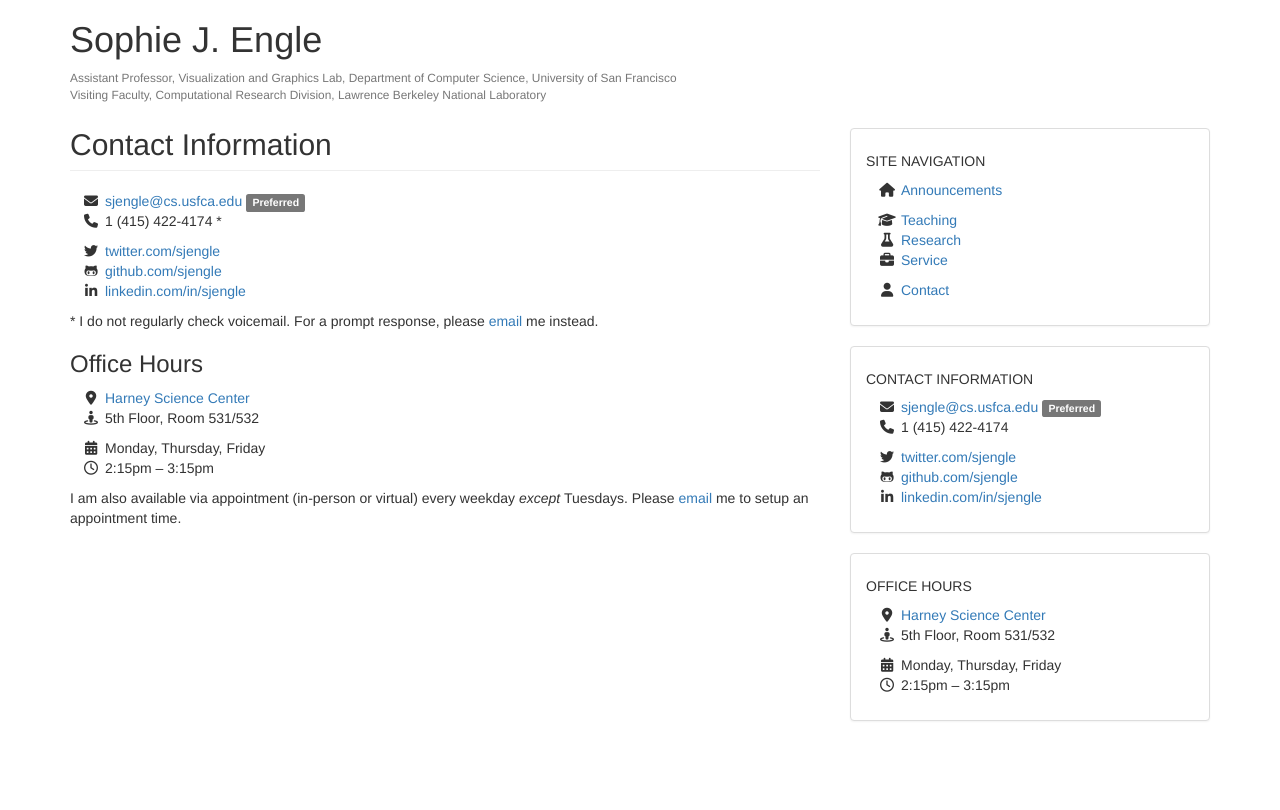
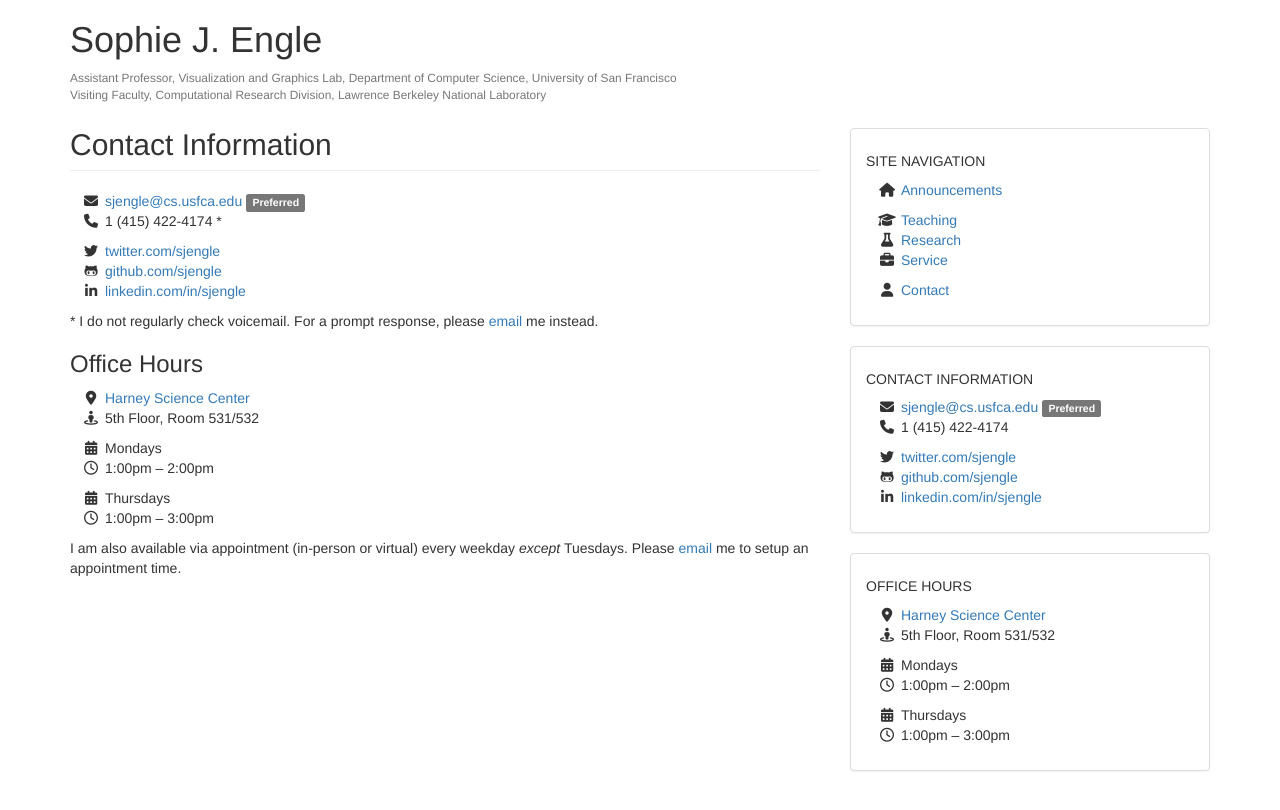
Before and after one commit to sjengle/sjengle.github.io, a Jekyll site: the page built from contact.html, in a window 1280 px wide. Shown: the top 810 px of the page. Built offline with Jekyll 4.4.1, drawn with Linux system fonts in a browser that asks for light colours; nearby versions of some CDN libraries.

Commit message:
Updating office hours.

```diff
--- a/_layouts/default.html
+++ b/_layouts/default.html
@@ -117,8 +117,13 @@
             </ul>
 
             <ul class="fa-ul">
-              <li><i class="fa-li fa fa-calendar"></i> Monday, Thursday, Friday</li>
-              <li><i class="fa-li fa fa-clock-o"></i> 2:15pm &ndash; 3:15pm</li>
+              <li><i class="fa-li fa fa-calendar"></i> Mondays</li>
+              <li><i class="fa-li fa fa-clock-o"></i> 1:00pm &ndash; 2:00pm</li>
+            </ul>
+
+            <ul class="fa-ul">
+              <li><i class="fa-li fa fa-calendar"></i> Thursdays</li>
+              <li><i class="fa-li fa fa-clock-o"></i> 1:00pm &ndash; 3:00pm</li>
             </ul>
           </div>
         </div>
--- a/contact.html
+++ b/contact.html
@@ -24,8 +24,14 @@ title: Contact Information
 </ul>
 
 <ul class="fa-ul">
-  <li><i class="fa-li fa fa-calendar"></i> Monday, Thursday, Friday</li>
-  <li><i class="fa-li fa fa-clock-o"></i> 2:15pm &ndash; 3:15pm</li>
+  <li><i class="fa-li fa fa-calendar"></i> Mondays</li>
+  <li><i class="fa-li fa fa-clock-o"></i> 1:00pm &ndash; 2:00pm</li>
 </ul>
 
+<ul class="fa-ul">
+  <li><i class="fa-li fa fa-calendar"></i> Thursdays</li>
+  <li><i class="fa-li fa fa-clock-o"></i> 1:00pm &ndash; 3:00pm</li>
+</ul>
+
+
 <p>I am also available via appointment (in-person or virtual) every weekday <em>except</em> Tuesdays. Please <a href="mailto:sjengle@cs.usfca.edu">email</a> me to setup an appointment time.</p>
```
